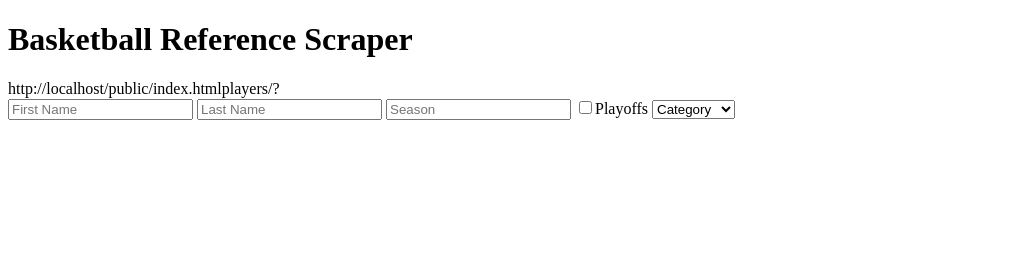
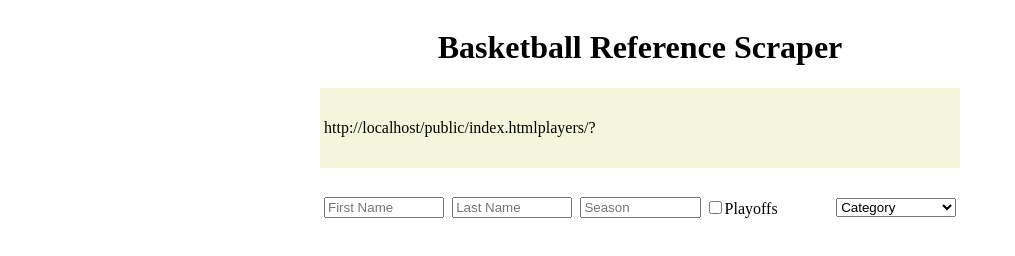
Before and after one commit to timothycao/basketball-reference-scraper, a website: page public/index.html in a window 1280 px wide. Shown: the whole page, without its empty margins (0-1015 px from the left). Drawn offline with Linux system fonts and the light colour scheme.

Commit message:
css for ui layout

```diff
--- a/public/index.html
+++ b/public/index.html
@@ -6,20 +6,24 @@
     </head>
     <body onload="load()">
         <h1>Basketball Reference Scraper</h1>
-        <div id="requestUrl"></div>
+        <div id="requestUrl" class="container"></div>
         <form onchange="updateRequestUrl()">
+            <div id="form" class="container">
                 <input id="firstName" class="form" placeholder="First Name">
                 <input id="lastName" class="form" placeholder="Last Name">
                 <input id="season" class="form" placeholder="Season">
+                <div>
                     <input id="playoffs" class="form" type="checkbox">Playoffs
+                </div>
                 <select id="category" class="form" onchange="toggleStats(this.value)">
                     <option value="" selected disabled>Category</option>
                     <option value="per_game">Per Game</option>
                     <option value="advanced">Advanced</option>
                 </select>
-            <div id="general" style="display:none"></div>
-            <div id="per_game" style="display:none"></div>
-            <div id="advanced" style="display:none"></div>
+            </div>
+            <div id="general" class="container"></div>
+            <div id="per_game" class="container"></div>
+            <div id="advanced" class="container"></div>
         </form>
         <script src="script.js"></script>
     </body>
--- a/public/script.js
+++ b/public/script.js
@@ -76,19 +76,19 @@
 
 function addCheckbox (id, value, text) {
     const element = document.getElementById(id);
-    element.innerHTML += `<input id=${value} class="form" type="checkbox">${text}`;
+    element.innerHTML += `<div class="checkbox"><input id=${value} class="form" type="checkbox">${text}</div>`;
 }
 
 function toggleStats (category) {
-    document.getElementById('general').style.display = 'block';
-    document.getElementById(category).style.display = 'block';
+    document.getElementById('general').style.display = 'flex';
+    document.getElementById(category).style.display = 'flex';
 
     const otherCategory = category === 'per_game' ? 'advanced' : 'per_game';
     document.getElementById(otherCategory).style.display = 'none';
 
     const otherCategoryStats = document.getElementById(otherCategory).children;
     for (let i = 0; i < otherCategoryStats.length; i++) {
-        otherCategoryStats[i].checked = false;
+        otherCategoryStats[i].firstChild.checked = false;
     }
 }
 
--- a/public/style.css
+++ b/public/style.css
@@ -0,0 +1,44 @@
+body {
+    display: flex;
+    flex-direction: column;
+    align-items: center;
+}
+
+.container {
+    display: flex;
+    width: 50vw;
+}
+
+#requestUrl {
+    align-items: center;
+    white-space: nowrap;
+    overflow-x: scroll;
+    box-sizing: border-box;
+    padding: 4px;
+    height: 10vh;
+    background-color: beige;
+}
+
+#form {
+    align-items: center;
+    height: 10vh;
+}
+
+#form > * {
+    box-sizing: border-box;
+    margin: 4px;
+    width: 20%;
+}
+
+#form > div > input {
+    margin-left: 0;
+}
+
+#general, #per_game, #advanced {
+    display: none;
+    flex-wrap: wrap;
+}
+
+.checkbox {
+    width: 20%;
+}
```
Lines whose indentation alone changed are shown as unchanged.
